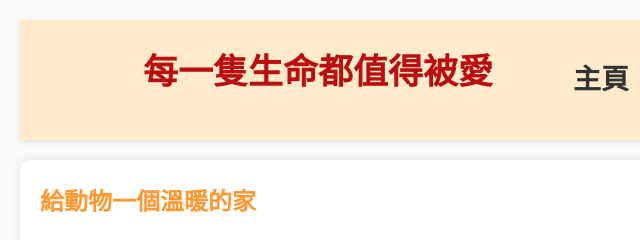
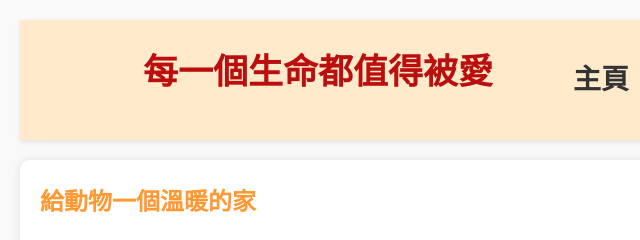
Before and after one commit to Worldview108/-, a plain HTML site: page index.html in a window 1280 px wide. Shown: the top 240 px of the page, 0-640 px from the left. Drawn offline with Linux system fonts and the light colour scheme.

Commit message:
Update index.html

```diff
--- a/index.html
+++ b/index.html
@@ -120,7 +120,7 @@
 
 
         <ul>
-            <li>每一隻生命都值得被愛</li>
+            <li>每一個生命都值得被愛</li>
             <li><a href="#主頁">主頁</a></li>
             <li><a href="#貓咪">貓咪</a></li>
             <li><a href="#狗狗">狗狗</a></li>
```
